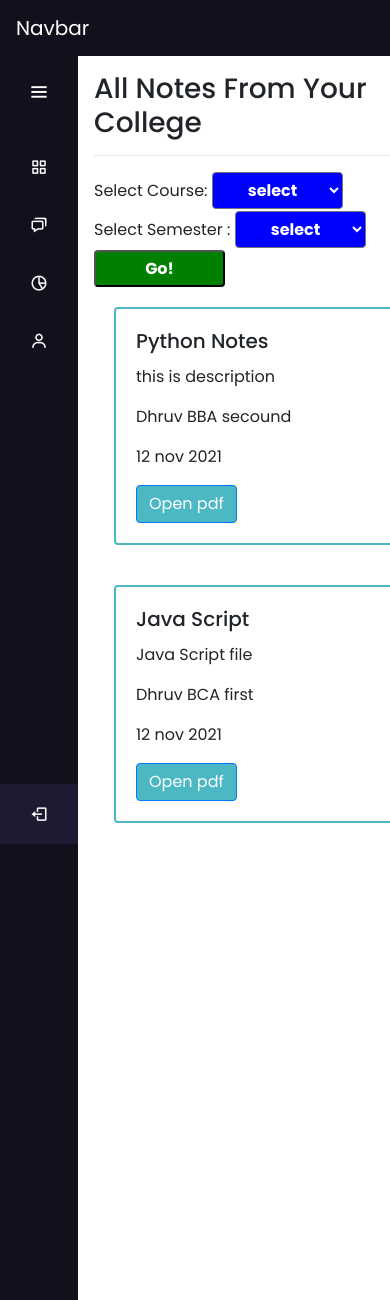
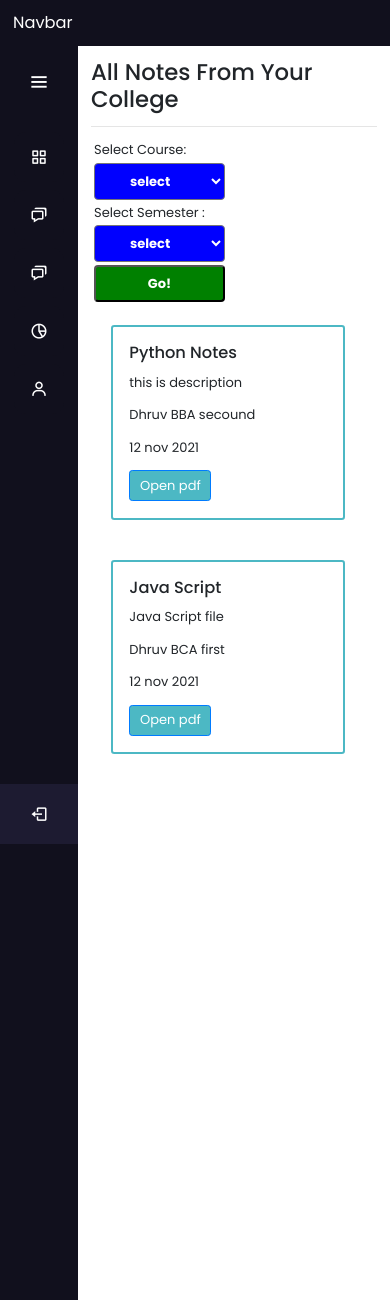
Before and after one commit to itsdhruvgupta/NotesOfCollegeSite, a Django app: page /study-materials/ in a window 390 px wide; the page is wider, and only the part inside the window is pictured. Shown: the top 1300 px of that part. Run offline with Django 3.2, Linux system fonts and the light colour scheme; data comes from the database, SQL or seed files in the repository; some libraries are stand-ins or nearby versions; grey boxes are pictures that could not be loaded.

Commit message:
no message

```diff
--- a/notesSite/student/urls.py
+++ b/notesSite/student/urls.py
@@ -19,5 +19,6 @@ from student import views
 urlpatterns = [
     path("",views.index, name = "home"),
     path("study-materials/",views.study_materials, name = "study-materials"),
-    path("college-activites/",views.college_activites, name = "college-activites"),
+    path("notice-board/",views.notice_board, name = "notice-board")
+
 ]
--- a/notesSite/student/views.py
+++ b/notesSite/student/views.py
@@ -37,6 +37,6 @@ def college_activites(request):
     return render(request,'college-activities.html')
 
 
-def college_activites(request):
+def notice_board(request):
 
-    return render(request,'college-activities.html')
+    return render(request,'notice_board.html')
--- a/notesSite/templates/Study-Materials.html
+++ b/notesSite/templates/Study-Materials.html
@@ -124,7 +124,7 @@
      </form> {% endcomment %}
 
      <h3> All Notes From Your College</h3><hr>
-    <form action="/study-materials/" method="POST">
+    <form action="/study-materials/" method="POST" class="my-form">
     {% csrf_token %}
         <label for="course">Select Course: </label>
         <select name="course" id="course" class="option" onchange="optionfun()">
--- a/notesSite/templates/base_template.html
+++ b/notesSite/templates/base_template.html
@@ -20,17 +20,32 @@
 
     {% block head %}{% endblock head %}
     <script>
-        { % block script %
-        }
+        {% block script %}
 
-        { % endblock script %
-        }
+        {% endblock script %}
     </script>
 
 
     <style>
        {% block style %}{% endblock style %}
 
+        @media(max-width:500px){
+            *{
+                font-size:small;
+            }
+
+        }
+
+        @media(max-width:800px){
+            .my-form>*{
+            display:flex;
+            flex-direction:cols;
+        }
+        }
+
+        .my-form>*{
+            margin:3px;
+        }
 
         .my-main {
             padding: 1rem;
@@ -124,6 +139,13 @@
                             </a>
                             <span class="tooltip">Study Materials</span>
                         </li>
+                        <li>
+                            <a href="/notice-board/">
+                                <i class='bx bx-chat'></i>
+                                <span class="links_name">Notice Board</span>
+                            </a>
+                            <span class="tooltip">Notice Board</span>
+                        </li>
 
                         <li>
                             <a href="#">
@@ -178,10 +200,12 @@
             menuBtnChange();
         });
 
+        /*
         searchBtn.addEventListener("click", () => {
             sidebar.classList.toggle("open");
             menuBtnChange();
         });
+        */
 
         function menuBtnChange() {
             if (sidebar.classList.contains("open")) {
```
